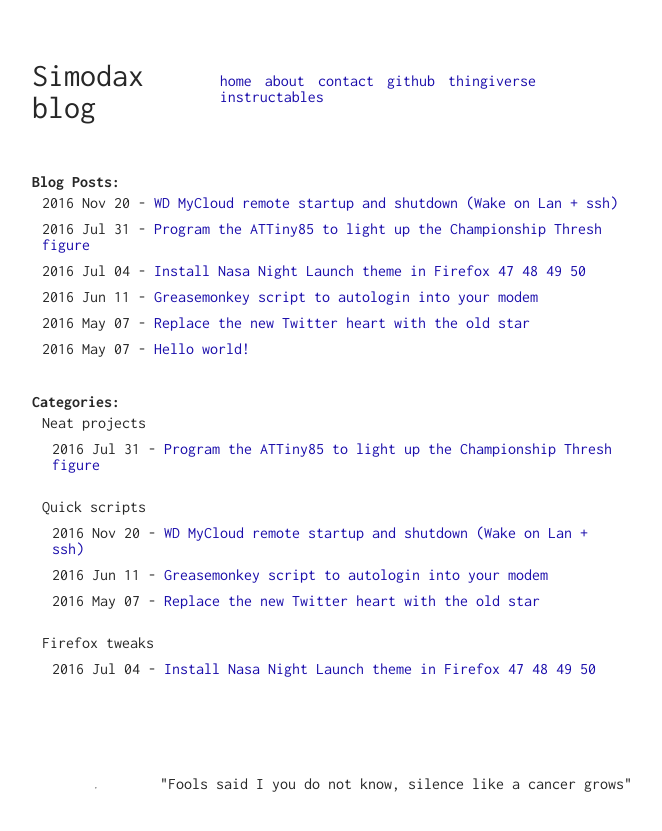
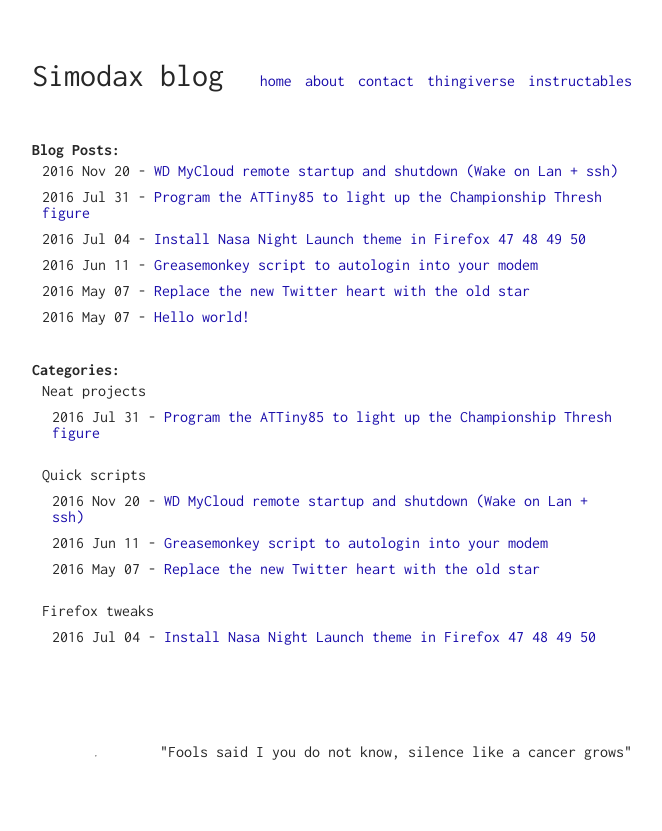
Before and after one commit to SimoDax/simodax.github.io, a Jekyll site: the page built from index.html, in a window 1280 px wide. Shown: the top 831 px of the page, without its empty margins (308-970 px from the left). Built offline with Jekyll 4.4.1, drawn with Linux system fonts in a browser that asks for light colours.

Commit message:
Update navigation.yml

```diff
--- a/_data/navigation.yml
+++ b/_data/navigation.yml
@@ -7,9 +7,6 @@
 - title: contact
   url: mailto:s.dassi.pub@gmail.com
 
-- title: github
-  url: https://github.com/SimoDax
-
 - title: thingiverse
   url: http://www.thingiverse.com/simodk/about
 
```
